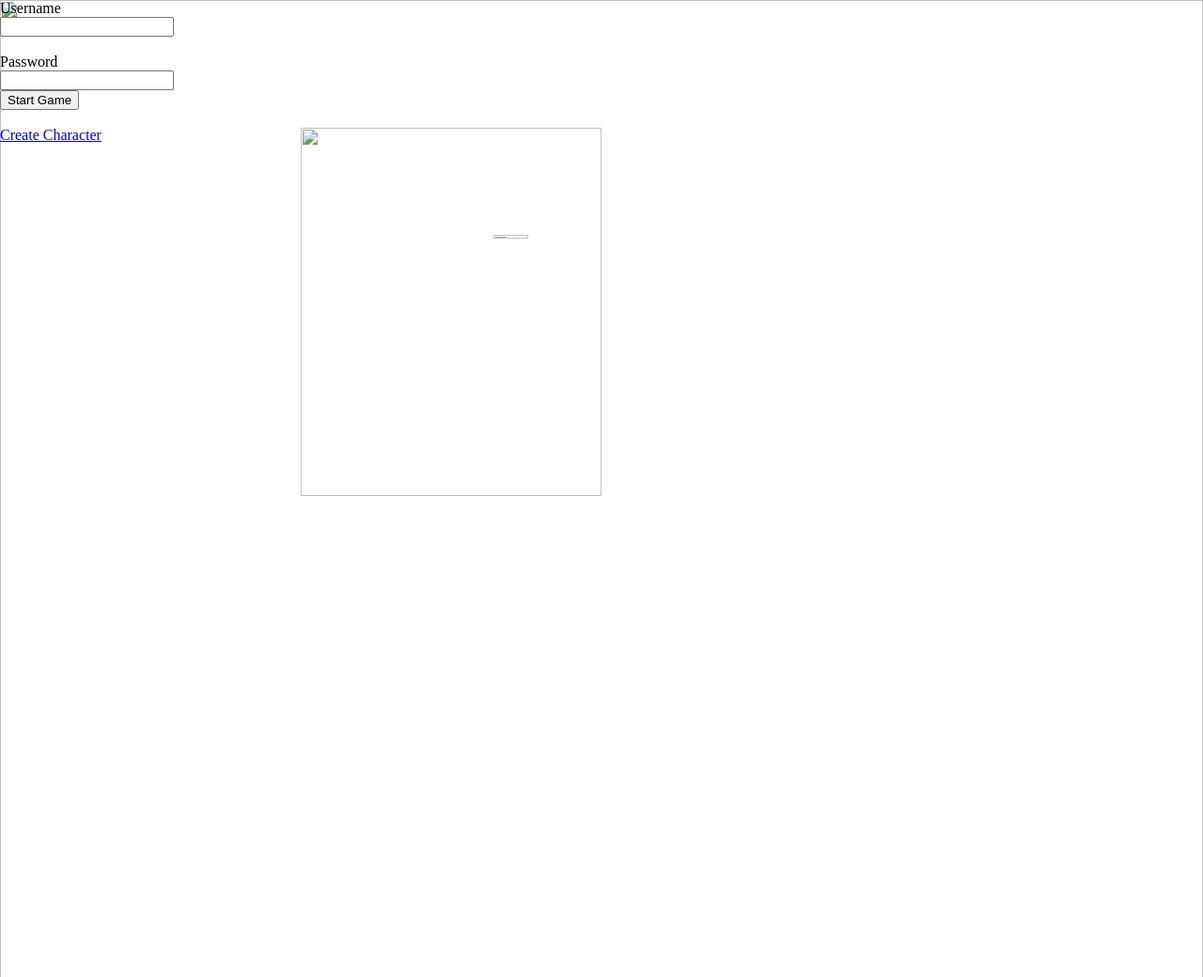
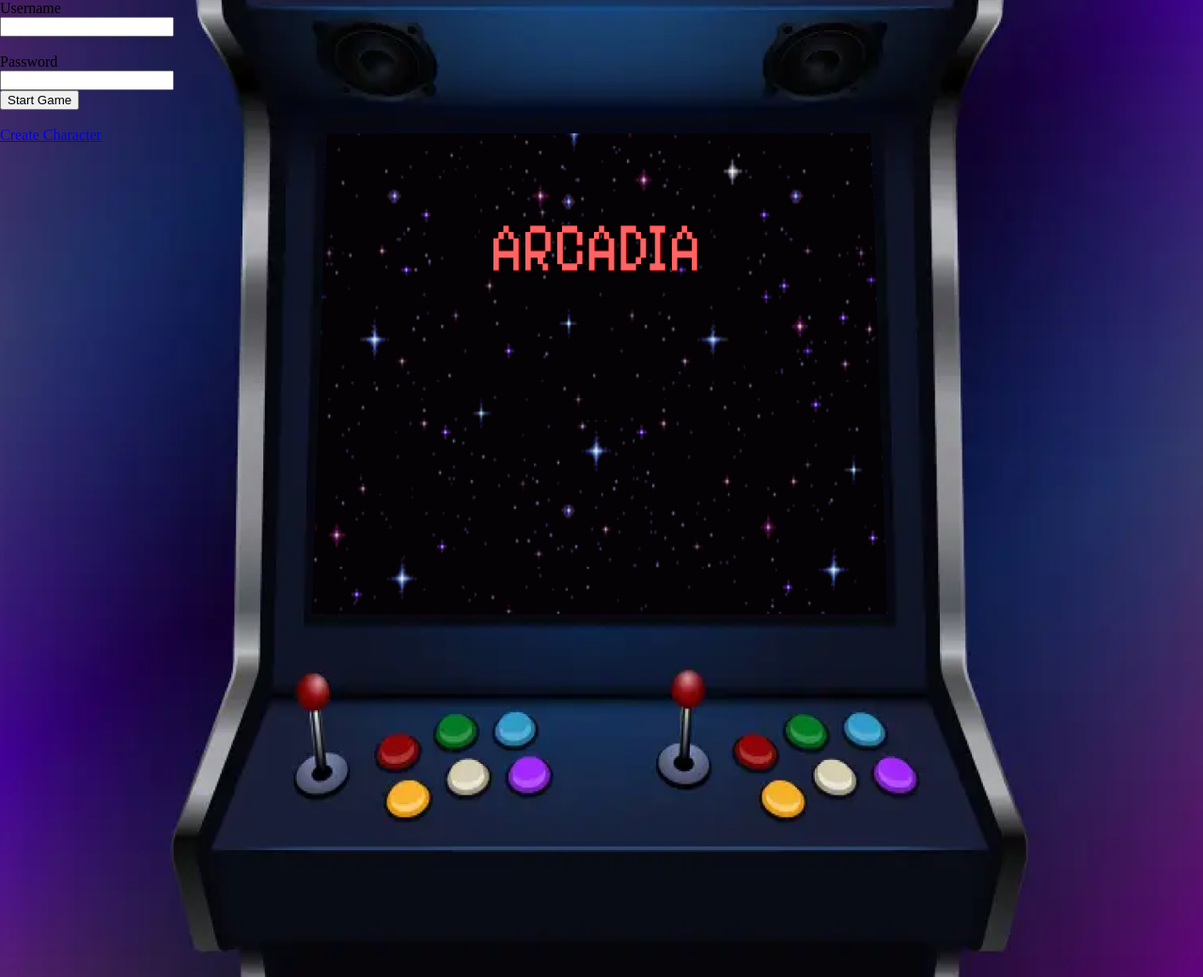
Before and after one commit to Dracu0/ESTG-ESII-Arcadia, a plain HTML site: page src-website/pages/Arcadia.html in a window 1280 px wide. Shown: the whole page at 94% size. Drawn offline with Linux system fonts and the light colour scheme; files that its build step writes are made by us from their sources.

Commit message:
Alteracao dos caminhos dos ficheiros

```diff
--- a/src-website/pages/Arcadia.html
+++ b/src-website/pages/Arcadia.html
@@ -9,9 +9,9 @@
         <link rel="stylesheet" type="text/css" href="Arcadia.css">
     </head>
     <body style="margin: 0;">
-        <img src="BG.png" style="width:100%; height:130% ; position: absolute; left: 0%; z-index: -1;">
-        <img src="stars.gif" style="width:50%; height:70% ; position: absolute; top: 17%; left: 25%; z-index: -2;">
-        <img src="ARCADIA 1.gif" style="width:17%; height: 6% ; position: absolute; left: 41%; top: 30%;">
+        <img src="../resources/images/Geral/BG.png" style="width:100%; height:130% ; position: absolute; left: 0%; z-index: -1;">
+        <img src="../resources/images/Geral/stars.gif" style="width:50%; height:70% ; position: absolute; top: 17%; left: 25%; z-index: -2;">
+        <img src="../resources/images/Geral/ARCADIA 1.gif" style="width:17%; height: 6% ; position: absolute; left: 41%; top: 30%;">
         <form>
             <div>Username<br><input name="Username"></div><br>
             <div>Password<br><input name="Password"></div>
```
Also changed, not shown: src-website/resources/images/Geral/ARCADIA 1.gif (renamed from src-website/resources/images/Create Account/ARCADIA 1.gif), src-website/resources/images/Geral/BG.png (renamed from src-website/resources/images/Create Account/BG.png), src-website/resources/images/Geral/stars.gif (renamed from src-website/resources/images/Create Account/stars.gif).
